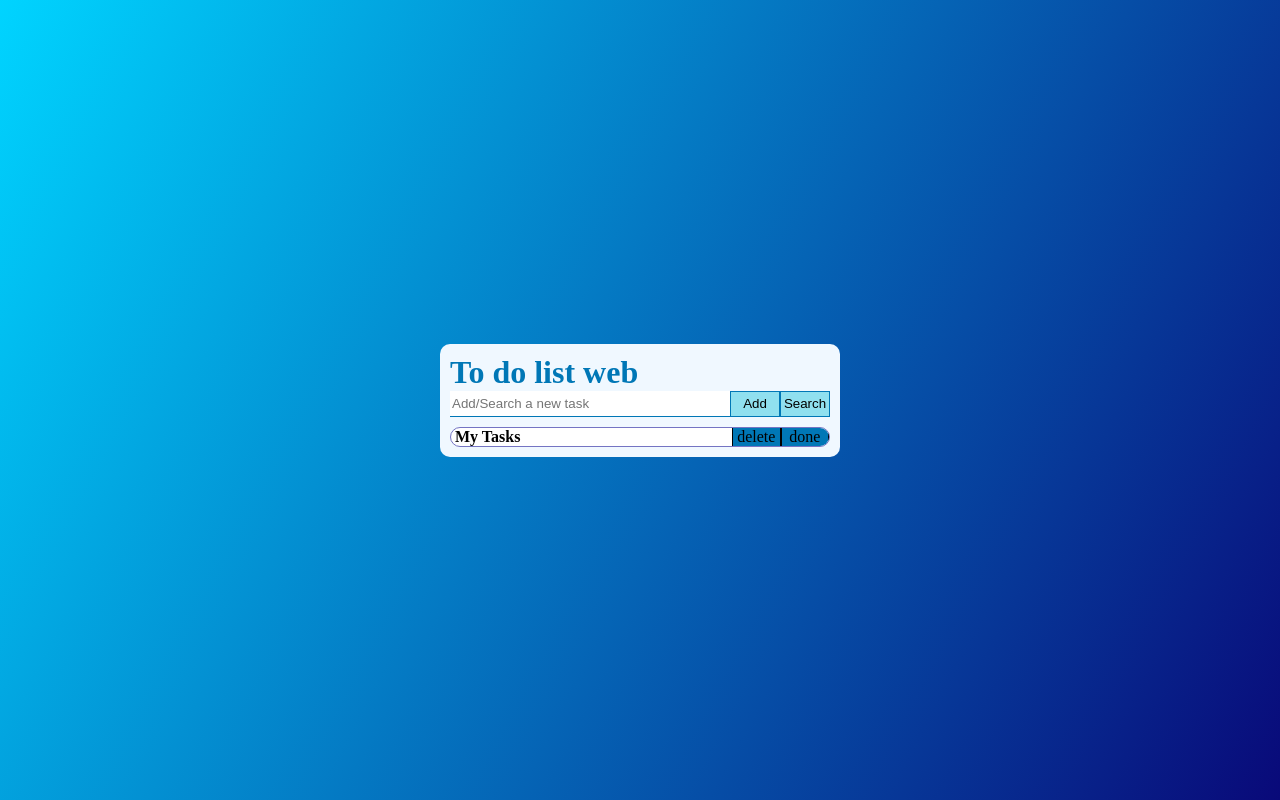
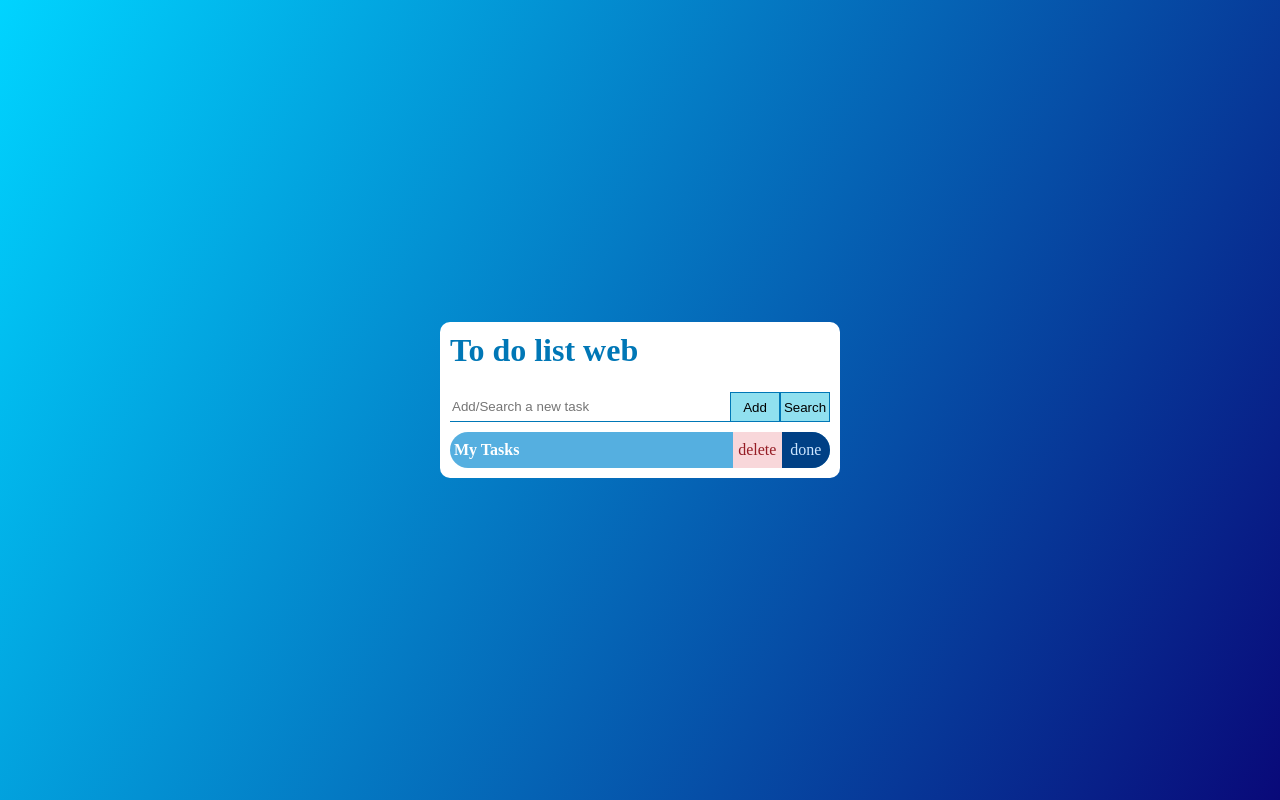
Before and after one commit to DonavioNovelh/listtofo, a plain HTML site: page index.html in a window 1280 px wide. Drawn offline with Linux system fonts and the light colour scheme.

Commit message:
Update index.html

```diff
--- a/index.html
+++ b/index.html
@@ -14,6 +14,7 @@
 
       h1 {
         color: #0077b6;
+        height: 60px;
       }
       h2 {
         font-size: 16px;
@@ -38,7 +39,7 @@
       }
 
       .pai {
-        background-color: aliceblue;
+        background-color: white;
         min-width: 285px;
          /* Largura mínima */
       max-width: 400px;  /* Largura máxima */
@@ -51,16 +52,19 @@
       .container {
         display: flex;
         align-items: center;
-        height: 26px;
+        height: 30px;
         margin-bottom: 10px;
       }
 
       input[type="search"] {
         padding: 0 02px;
-        height: 26px;
+        height: 100%;
         flex: 1;
         border: none;
         border-bottom: 1.5px solid #0077b6;
+      }
+      input:focus {
+        outline: none;
       }
 
       button {
@@ -78,30 +82,45 @@
       }
 
       .cont {
-        background-color: white;
+        background-color: #55afe0;
+        color: white;
         display: flex;
         justify-content: space-between;
         align-items: center;
-        height: 20px;
+        height: 36px;
         padding-left:4px;
         padding-right: 0px;
-        border: 0.1px solid rgb(116, 116, 195);
         border-radius: 20px;
         overflow: hidden;
 
       }
 
+      .delete {
+        background-color: #F8D7DA;
+        color: #951C24;
+      }
+
+      .done {
+        color: #CCE5FF;
+        background-color: #004085;
+      }
+
       .ting {
-        background-color: #0077b6;
+
         width: 97px;
         display: flex;
-;
+        height: 100%;
+        align-items: center;
       }
       span {
         display: block;
         text-align: center;
-        border: 1px solid black;
+        height: 100%;
+        display: flex;
+        height: 100%;
+        align-items: center;
         flex: 1;
+        justify-content: center;
       }
     </style>
   </head>
@@ -119,8 +138,8 @@
       <div class="cont">
         <h2>My Tasks</h2>
         <div class="ting">
-          <span>delete</span>
-          <span>done</span>
+          <span class="delete">delete</span>
+          <span class="done">done</span>
         </div>
       </div>
     </div>
```
